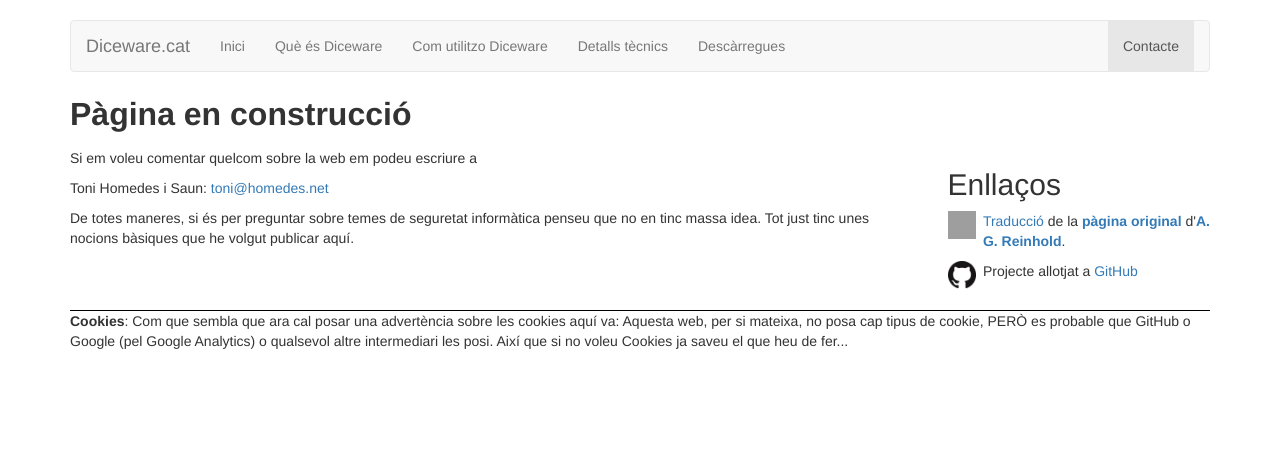
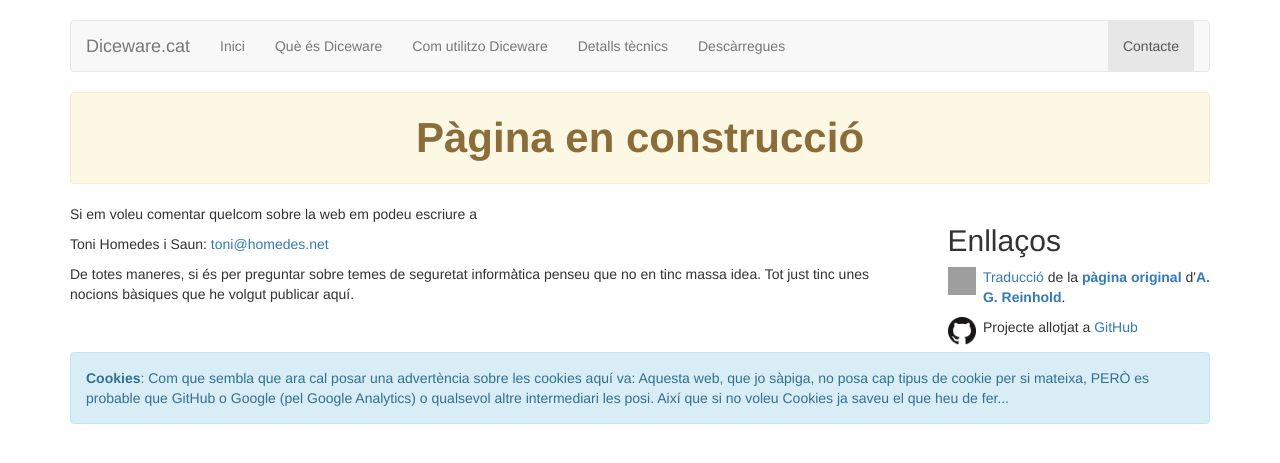
Before and after one commit to thomedes/diceware.cat, a Jekyll site: the page built from contacte.md, in a window 1280 px wide. Shown: the top 463 px of the page. Built offline with Jekyll 4.4.1, drawn with Linux system fonts in a browser that asks for light colours; nearby versions of some CDN libraries; Markdown is read by kramdown in place of the engine named in the settings; grey boxes are pictures that could not be loaded.

Commit message:
Una mica de tuneig...

```diff
--- a/_includes/footer.html
+++ b/_includes/footer.html
@@ -1,10 +1,11 @@
       <div class="row">
         <div class="col-md-12">
-<p id="legal-notice"><strong>Cookies</strong>: Com que sembla que ara cal posar una advertència
-sobre les cookies
-aquí va: Aquesta web, per si mateixa, no posa cap tipus de cookie, PERÒ es probable
-que GitHub o Google (pel Google Analytics) o qualsevol altre intermediari les
-posi. Així que si no voleu Cookies ja saveu el que heu de fer...</p>
+<p  class="alert alert-info" role="alert"
+id="legal-notice"><strong>Cookies</strong>: Com que sembla que ara cal posar una
+advertència sobre les cookies aquí va: Aquesta web, que jo sàpiga, no posa cap
+tipus de cookie per si mateixa, PERÒ es probable que GitHub o Google (pel Google
+Analytics) o qualsevol altre intermediari les posi. Així que si no voleu Cookies
+ja saveu el que heu de fer...</p>
         </div>
       </div> <!-- /container -->
     </div> <!-- /container -->
--- a/_includes/header.html
+++ b/_includes/header.html
@@ -75,6 +75,6 @@
       </nav>
       <div class="row">
         <div class="col-md-12">
-          <p style="font-size: 24pt;"><strong>Pàgina en construcció</strong></p>
+          <p class="alert alert-warning" role="alert" style="font-size: 300%; text-align:center"><strong>Pàgina en construcció</strong></p>
         </div>
       </div>
--- a/css/main.css
+++ /dev/null
@@ -1,4 +0,0 @@
-#legal-notice {
-    border-top: 1px solid black;
-    margin-top: 1em;
-}
```
